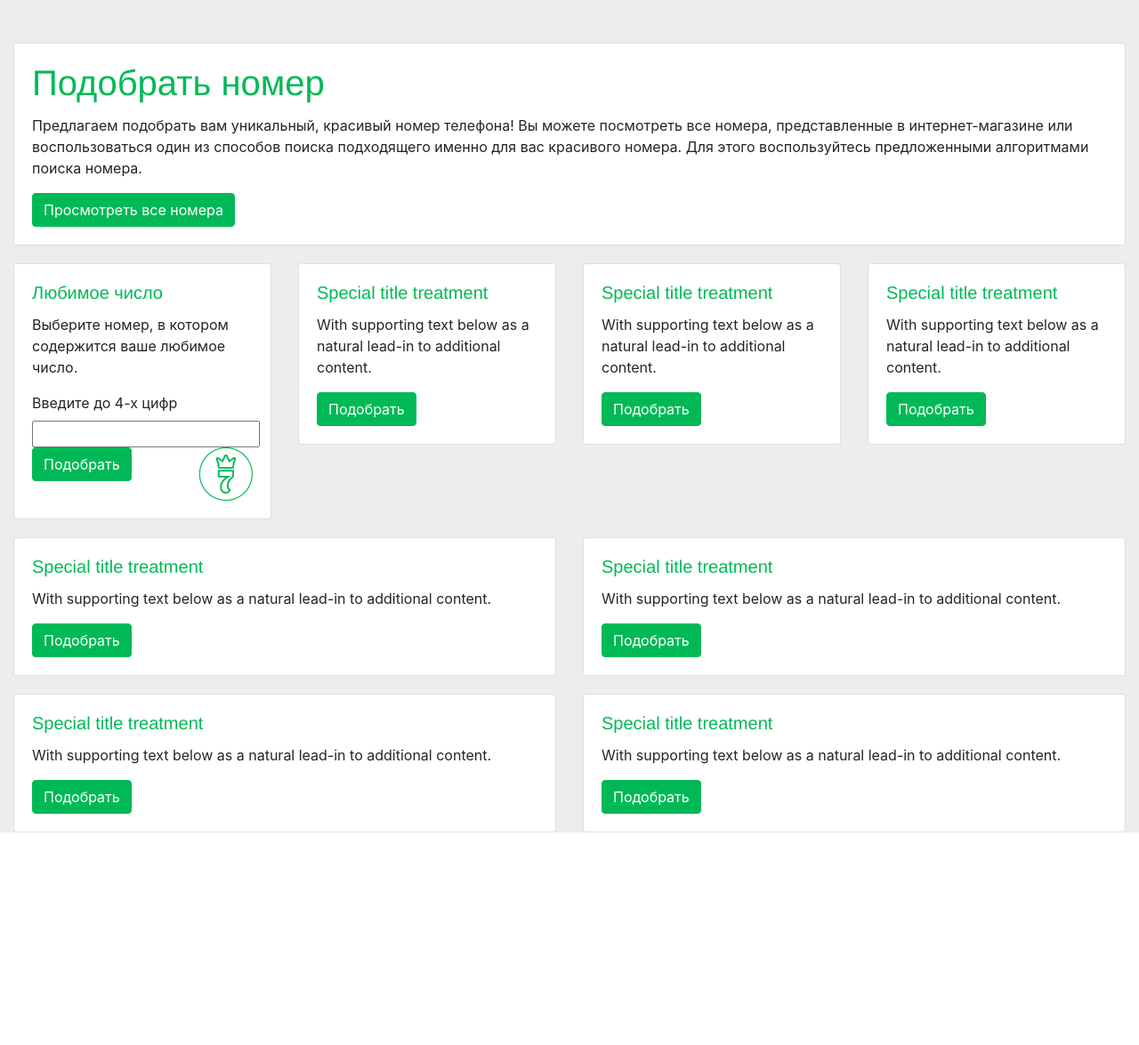
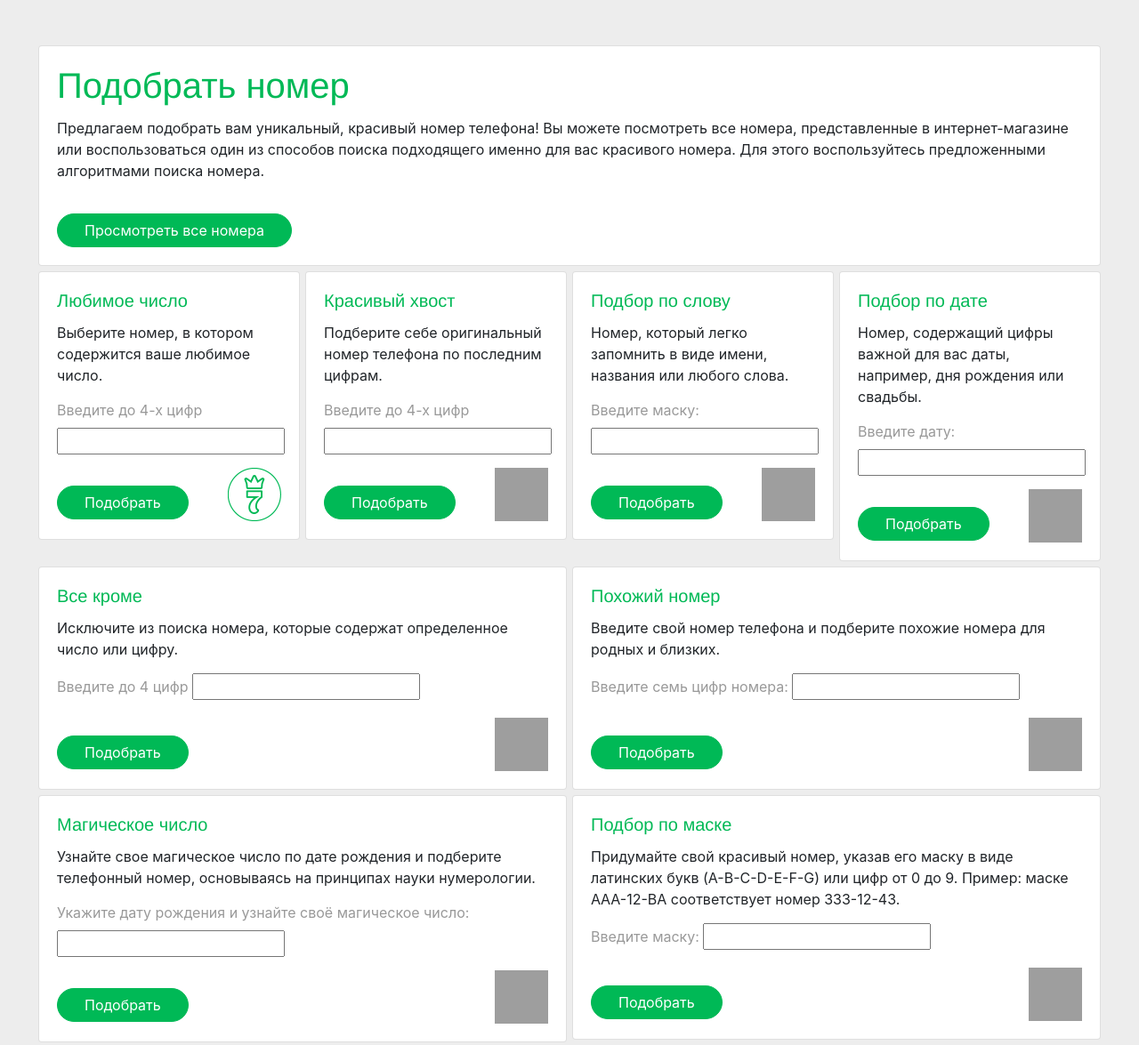
Before and after one commit to Nezde6nij/phonedb_project, a Django app: page / in a window 1280 px wide. Shown: the whole page at 89% size. Before the commit the page ends 936 px from the top, so only its background shows below. Run offline with Django 3.2, Linux system fonts and the light colour scheme; some libraries are stand-ins or nearby versions; grey boxes are pictures that could not be loaded.

Commit message:
new template

```diff
--- a/choose_phone/static/choose_phone/css/choose_phone.css
+++ b/choose_phone/static/choose_phone/css/choose_phone.css
@@ -1,22 +1,45 @@
-.col-sm-6 {
+body {
+    background: #ededed;
+}
+
+h1, h5 {
+    color: #00b956;
+    font-family: graphiklight, helvetica, sans-serif;
+}
+
+img {
+    width: 60px;
+    height: 60px;
+}
+
+label {
+    color: #999;
+}
+
+a {
     margin-top: 20px;
 }
+.container-fluid {
+    padding: 0 40px;
+}
 
-body {
-    background: #ededed;
+.card-row {
+    margin-bottom: 15px;
+}
+
+.row {
+    margin: 0;
+}
+
+.col-lg-3, .col-md-6, .col-sm-6, .col-sm-12, .col-xs-12 {
+    margin: 3px 0;
+    padding: 0 3px;
 }
 
 .btn-green {
     color: #fff;
     background-color: #00b956;
     border-color: #00b956;
+    border-radius: 25px;
+    padding: 6px 30px;
 }
-
-h1, h5 {
-    color: #00b956;
-    font-family: graphiklight, helvetica, sans-serif;
-}
-img {
-    width: 60px;
-    height: 60px;
-}
--- a/choose_phone/templates/choose_phone/choose_phone.html
+++ b/choose_phone/templates/choose_phone/choose_phone.html
@@ -7,106 +7,200 @@
 {% endblock %}
 
 {% block content %}
+    <div class="row">
+        <div class="col-sm-12">
             <div class="card">
                 <div class="card-body">
                     <h1 class="card-title">Подобрать номер</h1>
                     <p class="card-text">Предлагаем подобрать вам
                         уникальный, красивый
-                номер телефона! Вы можете посмотреть все номера, представленные
+                        номер телефона! Вы можете посмотреть все номера,
+                        представленные
                         в
-                интернет-магазине или воспользоваться один из способов поиска
+                        интернет-магазине или воспользоваться один из способов
+                        поиска
                         подходящего именно для вас красивого номера. Для этого
-                воспользуйтесь предложенными алгоритмами поиска номера.</p>
+                        воспользуйтесь предложенными алгоритмами поиска
+                        номера.</p>
                     <a href="#" class="btn btn-green">Просмотреть все номера</a>
                 </div>
             </div>
+        </div>
+    </div>
     <div class="row">
-        <div class="col-lg-3 col-sm-6">
+        <div class="col-lg-3 col-md-6 col-sm-12 col-xs-12">
             <div class="card">
                 <div class="card-body">
+                    <div class="card-row">
                         <h5 class="card-title">Любимое число</h5>
-                    <p class="card-text">Выберите номер, в котором содержится
-                        ваше любимое число.</p>
+                        <p class="card-text">Выберите номер, в котором
+                            содержится ваше любимое число.</p>
+                    </div>
+                    <div class="card-row">
                         <label for="1">Введите до 4-х цифр</label>
                         <input id=1 type="text">
+                    </div>
+                    <div class="card-row">
                         <a href="#"
-                       class="btn btn-green float-left align-bottom">Подобрать</a>
+                           class="btn btn-green float-left">Подобрать</a>
                         <img src="{% static 'choose_phone/img/icons/lubnum.png' %}"
                              class="float-right" alt="">
                     </div>
                 </div>
             </div>
-        <div class="col-lg-3 col-sm-6">
+        </div>
+        <div class="col-lg-3 col-md-6 col-sm-12 col-xs-12">
             <div class="card">
                 <div class="card-body">
-                    <h5 class="card-title">Special title treatment</h5>
-                    <p class="card-text">With supporting text below as a natural
-                        lead-in to additional content.</p>
-                    <a href="#" class="btn btn-green">Подобрать</a>
+                    <div class="card-row">
+                        <h5 class="card-title">Красивый хвост</h5>
+                        <p class="card-text">Подберите себе оригинальный номер
+                            телефона по последним цифрам.</p>
+                    </div>
+                    <div class="card-row">
+                        <label for="1">Введите до 4-х цифр</label>
+                        <input id=1 type="text">
+                    </div>
+                    <div class="card-row">
+                        <a href="#"
+                           class="btn btn-green float-left">Подобрать</a>
+                        <img src="{% static 'choose_phone/img/icons/xvost.png' %}"
+                             class="float-right" alt="">
                     </div>
                 </div>
             </div>
-        <div class="col-lg-3 col-sm-6">
+        </div>
+        <div class="col-lg-3 col-md-6 col-sm-12 col-xs-12">
             <div class="card">
                 <div class="card-body">
-                    <h5 class="card-title">Special title treatment</h5>
-                    <p class="card-text">With supporting text below as a natural
-                        lead-in to additional content.</p>
-                    <a href="#" class="btn btn-green">Подобрать</a>
+                    <div class="card-row">
+                        <h5 class="card-title">Подбор по слову</h5>
+                        <p class="card-text">Номер, который легко запомнить в
+                            виде имени, названия или любого слова.</p>
+                    </div>
+                    <div class="card-row">
+                        <label for="1">Введите маску:</label>
+                        <input id=1 type="text">
+                    </div>
+                    <div class="card-row">
+                        <a href="#"
+                           class="btn btn-green float-left">Подобрать</a>
+                        <img src="{% static 'choose_phone/img/icons/namednum.png' %}"
+                             class="float-right" alt="">
                     </div>
                 </div>
             </div>
-        <div class="col-lg-3 col-sm-6">
+        </div>
+        <div class="col-lg-3 col-md-6 col-sm-12 col-xs-12">
             <div class="card">
                 <div class="card-body">
-                    <h5 class="card-title">Special title treatment</h5>
-                    <p class="card-text">With supporting text below as a natural
-                        lead-in to additional content.</p>
-                    <a href="#" class="btn btn-green">Подобрать</a>
+                    <div class="card-row">
+                        <h5 class="card-title">Подбор по дате</h5>
+                        <p class="card-text">Номер, содержащий цифры важной для
+                            вас даты, например, дня рождения или свадьбы.</p>
+                    </div>
+                    <div class="card-row">
+                        <label for="1">Введите дату:</label>
+                        <input id=1 type="text">
+                    </div>
+                    <div class="card-row">
+                        <a href="#"
+                           class="btn btn-green float-left">Подобрать</a>
+                        <img src="{% static 'choose_phone/img/icons/datenum.png' %}"
+                             class="float-right" alt="">
+                    </div>
                 </div>
             </div>
         </div>
     </div>
     <div class="row">
-        <div class="col-sm-6">
+        <div class="col-lg-6 col-md-6 col-sm-12 col-xs-12">
             <div class="card">
                 <div class="card-body">
-                    <h5 class="card-title">Special title treatment</h5>
-                    <p class="card-text">With supporting text below as a natural
-                        lead-in to additional content.</p>
-                    <a href="#" class="btn btn-green">Подобрать</a>
+                    <div class="card-row">
+                        <h5 class="card-title">Все кроме</h5>
+                        <p class="card-text">Исключите из поиска номера, которые
+                            содержат определенное число или цифру.</p>
+                    </div>
+                    <div class="card-row">
+                        <label for="1">Введите до 4 цифр</label>
+                        <input id=1 type="text">
+                    </div>
+                    <div class="card-row">
+                        <a href="#"
+                           class="btn btn-green float-left">Подобрать</a>
+                        <img src="{% static 'choose_phone/img/icons/exceptnum.png' %}"
+                             class="float-right" alt="">
                     </div>
                 </div>
             </div>
-        <div class="col-sm-6">
+        </div>
+        <div class="col-lg-6 col-md-6 col-sm-12 col-xs-12">
             <div class="card">
                 <div class="card-body">
-                    <h5 class="card-title">Special title treatment</h5>
-                    <p class="card-text">With supporting text below as a natural
-                        lead-in to additional content.</p>
-                    <a href="#" class="btn btn-green">Подобрать</a>
+                    <div class="card-row">
+                        <h5 class="card-title">Похожий номер</h5>
+                        <p class="card-text">Введите свой номер телефона и
+                            подберите похожие номера для родных и близких.</p>
+                    </div>
+                    <div class="card-row">
+                        <label for="1">Введите семь цифр номера:</label>
+                        <input id=1 type="text">
+                    </div>
+                    <div class="card-row">
+                        <a href="#"
+                           class="btn btn-green float-left">Подобрать</a>
+                        <img src="{% static 'choose_phone/img/icons/alikenum.png' %}"
+                             class="float-right" alt="">
+                    </div>
                 </div>
             </div>
         </div>
     </div>
     <div class="row">
-        <div class="col-sm-6">
+        <div class="col-lg-6 col-md-6 col-sm-12 col-xs-12">
             <div class="card">
                 <div class="card-body">
-                    <h5 class="card-title">Special title treatment</h5>
-                    <p class="card-text">With supporting text below as a natural
-                        lead-in to additional content.</p>
-                    <a href="#" class="btn btn-green">Подобрать</a>
+                    <div class="card-row">
+                        <h5 class="card-title">Магическое число</h5>
+                        <p class="card-text">Узнайте свое магическое число по
+                            дате рождения и подберите телефонный номер,
+                            основываясь на принципах науки нумерологии.</p>
+                    </div>
+                    <div class="card-row">
+                        <label for="1">Укажите дату рождения и узнайте своё
+                            магическое число:</label>
+                        <input id=1 type="text">
+                    </div>
+                    <div class="card-row">
+                        <a href="#"
+                           class="btn btn-green float-left">Подобрать</a>
+                        <img src="{% static 'choose_phone/img/icons/mchislo.png' %}"
+                             class="float-right" alt="">
                     </div>
                 </div>
             </div>
-        <div class="col-sm-6">
+        </div>
+        <div class="col-lg-6 col-md-6 col-sm-12 col-xs-12">
             <div class="card">
                 <div class="card-body">
-                    <h5 class="card-title">Special title treatment</h5>
-                    <p class="card-text">With supporting text below as a natural
-                        lead-in to additional content.</p>
-                    <a href="#" class="btn btn-green">Подобрать</a>
+                    <div class="card-row">
+                        <h5 class="card-title">Подбор по маске</h5>
+                        <p class="card-text">Придумайте свой красивый номер,
+                            указав его маску в виде латинских букв
+                            (A-B-C-D-E-F-G) или цифр от 0 до 9. Пример: маске
+                            AАА-12-BA соответствует номер 333-12-43.</p>
+                    </div>
+                    <div class="card-row">
+                        <label for="1">Введите маску:</label>
+                        <input id=1 type="text">
+                    </div>
+                    <div class="card-row">
+                        <a href="#"
+                           class="btn btn-green float-left">Подобрать</a>
+                        <img src="{% static 'choose_phone/img/icons/masknum.png' %}"
+                             class="float-right" alt="">
+                    </div>
                 </div>
             </div>
         </div>
```
Lines whose indentation alone changed are shown as unchanged.
